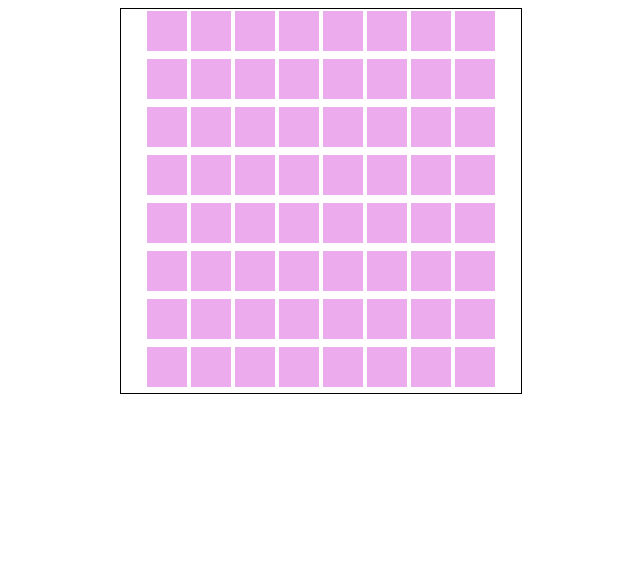
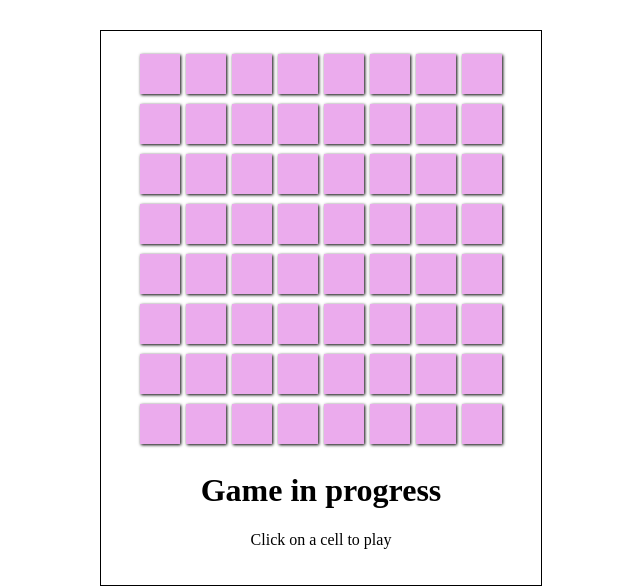
Before and after one commit to julianmnst/minesweeper-vue, a Vue app: page / in a window 1280 px wide. Shown: the top 588 px of the page, without its empty margins (319-959 px from the left). Built offline with nearby package versions, Linux system fonts and the light colour scheme; the HTML template or start-up script is replaced by a standard one.

Commit message:
Logics for Cell, store and styles

```diff
--- a/src/components/Board.vue
+++ b/src/components/Board.vue
@@ -3,6 +3,8 @@
 		<div v-for="(row, i) in rows">
 			<cell v-for="(cell, j) in row" :coordinates="{ row: i, col: j}"></cell>
 		</div>
+		<h1>Game {{ $store.state.gameStatus }}</h1>
+		<p v-if="$store.state.gameStatus !== 'over'">Click on a cell to play</p>
 	</div>
 </template>
 
@@ -22,6 +24,8 @@ export default {
 
 <style scoped>
 	.board {
+		padding: 20px;
+		margin-top: 30px;
 		border: 1px solid black;
 		max-width: 400px;
 		margin-left: auto;
--- a/src/components/Cell.vue
+++ b/src/components/Cell.vue
@@ -32,13 +32,15 @@ export default {
 	width: 40px;
 	height: 40px;
 	background-color:#e79aead4;
-	border: 1px solid white;
-	margin: 1px;
+	margin: 3px;
 	display: inline-block;
+	transition: all .3s;
+	box-shadow: 1px 1px 3px black;
 }
 
 .revealed {
 	background-color: #ad8cf3 !important;
+	box-shadow: 0 0 0, inset 1px 1px 5px black;
 }
 
 .flag {
--- a/src/store.js
+++ b/src/store.js
@@ -3,7 +3,7 @@ import Vuex from 'vuex'
 
 const ROWS = 8,
 	COLS = 8,
-	MINES = 10;
+	MINES_LIMIT = 10;
 
 Vue.use(Vuex)
 
@@ -34,22 +34,33 @@ function populateBoard() {
 		}
 	}
 
-	return rows
+	rows = setMines(rows, MINES_LIMIT);
+
+	return rows;
 }
+
 
 /**
  * Sets the coordinates for N mines
+ * returns the cells with 'mined' property set to TRUE
  */
 function setMines(cells, limit) {
 	let coordinates = [];
-	for (let i = 0; i < limit; i++) {
-		coordinates.push([
+
+	for (let i = 0; (coordinates.length) < limit; i++) {
+		let newCoordinates = [
 			getRandomArbitrary(0, ROWS),
 			getRandomArbitrary(0, COLS)
-		])
+		];
+
+		coordinates.push(newCoordinates)
 	}
 
-	return coordinates;
+	coordinates.map((coord) => {
+		cells[coord[0]][coord[1]].mined = true;
+	});
+
+	return cells;
 }
 
 /**
@@ -57,16 +68,32 @@ function setMines(cells, limit) {
  */
 export default new Vuex.Store({
   state: {
-  	cells: populateBoard()
+  	cells: populateBoard(),
+  	gameStatus: 'in progress'
   },
   mutations: {
   	reveal(state, {row, col}) {
   		state.cells[row][col].revealed = true;
+  	},
+  	revealAll(state) {
+  		state.cells.map(row => {
+  			row.map(cell => {
+  				cell.revealed = true;
+  				return cell;
+  			});
+  		})
   	}
   },
   actions: {
-  	revealCell({ commit }, { coordinates }) {
-  		commit('reveal', coordinates)
+  	revealCell({ commit, state }, { coordinates }) {
+  		if (state.cells[coordinates.row][coordinates.col].mined) {
+  			state.gameStatus = 'over'
+  			commit('revealAll')
+  		}
+  		else {
+	  		commit('reveal', coordinates)
+  		}
+
   	}
   }
 })
```
Also changed, not shown: 1 other file (tests, documents, lock files or other folders).
